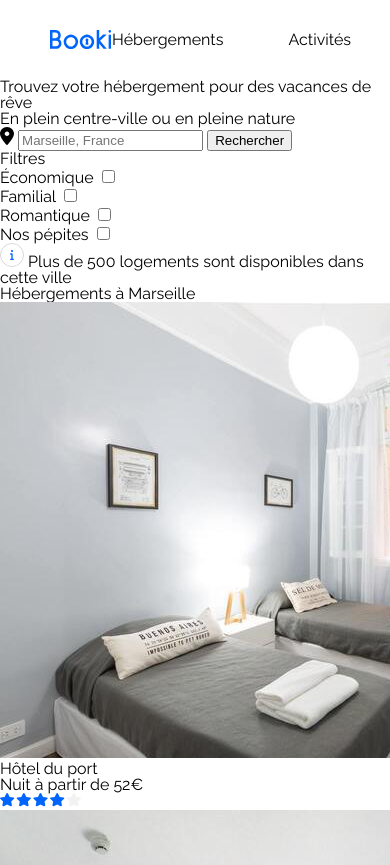
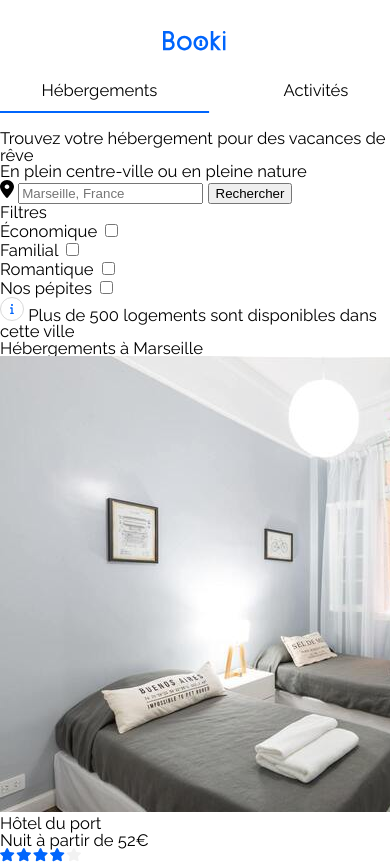
Before and after one commit to Caelr/oc-p2-booki, a website built with Vite: page index.html in a window 390 px wide. Shown: the top 865 px of the page. Built offline with nearby package versions, Linux system fonts and the light colour scheme.

Commit message:
feat: css navigation responsive

```diff
--- a/css/style.css
+++ b/css/style.css
@@ -91,12 +91,7 @@ html {
   }
 }
 
-/* Mobile */
-@media (width < 768px) {
-  html {
-    font-size: calc(100vw / 768px * 10);
-  }
-}
+
 
 body {
   font-family: "Raleway";
@@ -115,9 +110,6 @@ a {
 
 
 /* Header */
-.header {
-
-}
 .navigation{
   display: flex;
   padding-inline: 5rem;
@@ -128,6 +120,8 @@ a {
 .navigation__link{
   font-size: 0;
   transition: opacity 0.2s ease;
+  width: 6.1rem;
+  height: 1.9rem;
 }
 .navigation__link:hover {
   opacity: 0.5;
@@ -153,9 +147,43 @@ a {
   background-color: var(--main-color);
   position: absolute;
   top: -3rem;
-  opacity: 0;
-  transition: opacity 0.2s ease;
+  width: 0;
+  transition: width 0.2s ease;
 }
 .navigation__list__link:hover::before {
-  opacity: 1;
+  width: 100%;
 }
+
+
+/* Mobile */
+@media (width < 768px) {
+  html {
+    font-size: calc(100vw / 375 * 10);
+  }
+
+  .navigation{
+    flex-direction: column;
+    padding-inline: 0;
+    gap: 3rem;
+  }
+
+  .navigation__list {
+    width: 100%;
+    justify-content: space-between;
+    gap: 0;
+  }
+
+  .navigation__list__link {
+    padding-inline: 4rem;
+  }
+
+  .navigation__list__link::before {
+    top: 3rem;
+    left: 50%;
+    transform: translateX(-50%);
+    width: 0;
+  }
+  .navigation__list__item:first-child>.navigation__list__link::before {
+    width: calc(100% + 2rem);
+  }
+}
--- a/index.html
+++ b/index.html
@@ -13,7 +13,7 @@
   <header class="header">
     <nav class="navigation">
       <a href="/" class="navigation__link">
-        <svg width="62" height="19" viewBox="0 0 62 19" fill="none" xmlns="http://www.w3.org/2000/svg">
+        <svg  viewBox="0 0 62 19" fill="none" xmlns="http://www.w3.org/2000/svg">
           <path
             d="M5.52161 0C6.57874 0.0188771 7.50373 0.264282 8.29657 0.736214C9.08942 1.20815 9.69349 1.84054 10.1088 2.63338C10.543 3.42623 10.7601 4.3229 10.7601 5.3234C10.7601 6.05961 10.6185 6.75807 10.3353 7.41878C10.071 8.06061 9.70293 8.63636 9.231 9.14605C9.91058 9.65574 10.4391 10.2881 10.8167 11.0432C11.2131 11.7983 11.4113 12.6289 11.4113 13.535C11.4113 14.4978 11.1754 15.385 10.7034 16.1967C10.2315 17.0084 9.59911 17.6597 8.80626 18.1505C8.01341 18.6225 7.13562 18.8584 6.17288 18.8584H0V0H5.52161ZM2.4918 2.54843V8.15499H5.52161C6.29558 8.15499 6.94684 7.88127 7.47541 7.33383C8.00397 6.78639 8.26826 6.11624 8.26826 5.3234C8.26826 4.53055 8.00397 3.86985 7.47541 3.34128C6.96572 2.81272 6.31446 2.54843 5.52161 2.54843H2.4918ZM2.4918 10.7034V16.31H6.17288C6.94684 16.31 7.59811 16.0457 8.12668 15.5171C8.65524 14.9697 8.91952 14.309 8.91952 13.535C8.91952 12.7422 8.65524 12.072 8.12668 11.5246C7.59811 10.9771 6.94684 10.7034 6.17288 10.7034H2.4918Z"
             fill="#0065FC" />
```
